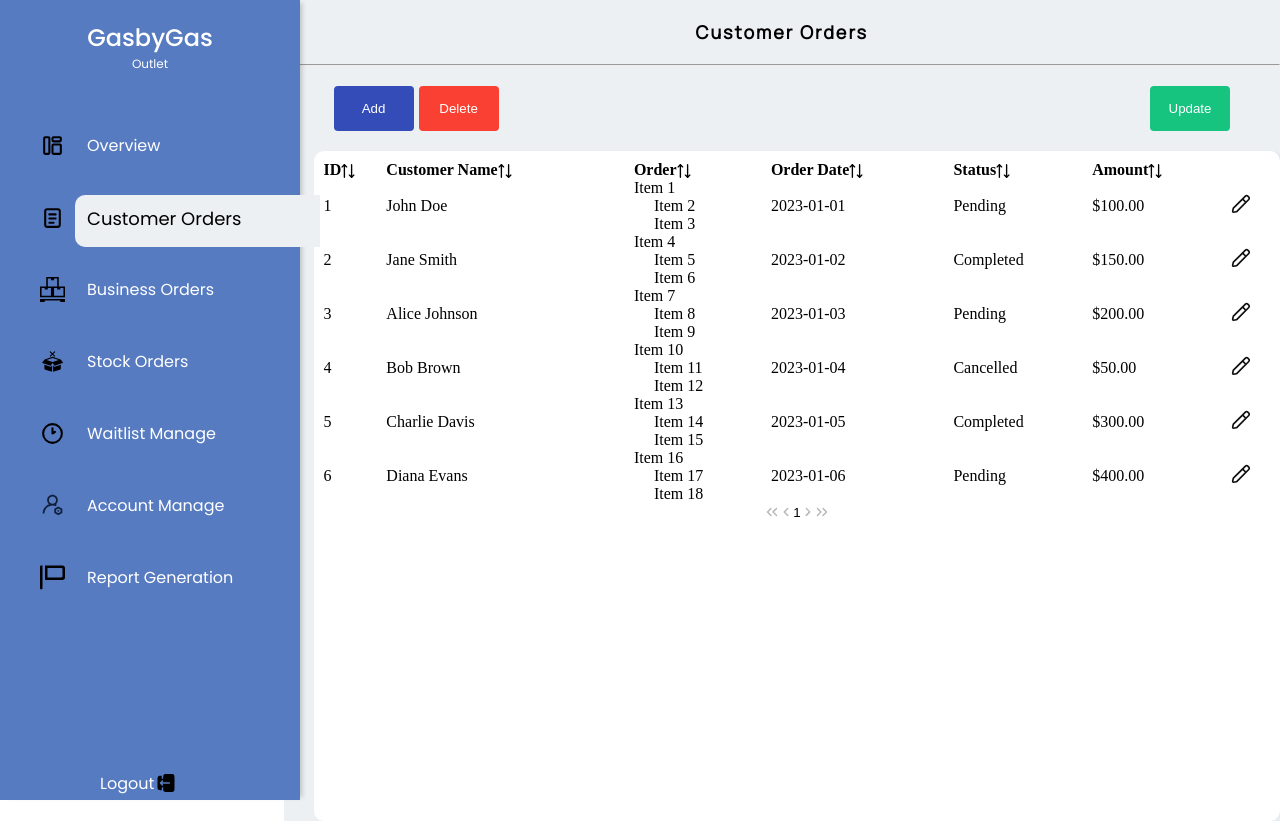
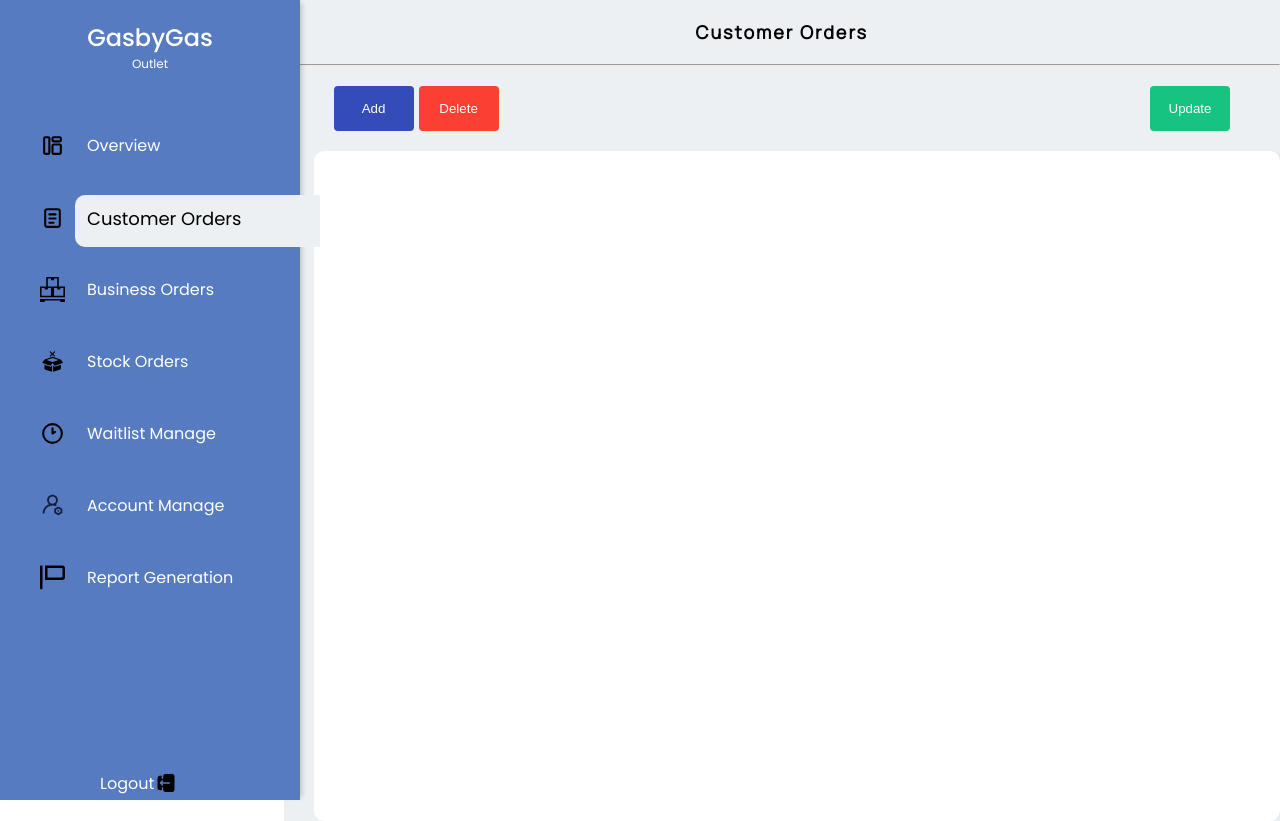
Before and after one commit to krishan44/ASE-Project, a React (Vite) app in the folder GasbyGas/: page / in a window 1280 px wide. Built offline with nearby package versions, Linux system fonts and the light colour scheme.

Commit message:
Remove DataTable implementation and associated CSS styles from customerOrders component

```diff
--- a/GasbyGas/src/Components/OutletManager/customerOrders.jsx
+++ b/GasbyGas/src/Components/OutletManager/customerOrders.jsx
@@ -45,19 +45,7 @@ function customerOrders(){
                             <button className={style.UpdateBtn}>Update</button>
                     </div>
                     <div className={style.table}>
-                        <DataTable value={orders} paginator rows={6}>
-                            <Column field="id" header="ID" sortable></Column>
-                            <Column field="customer_name" header="Customer Name" sortable></Column>
-                            <Column field="order" header="Order" body={orderBodyTemplate} sortable></Column>
-                            <Column field="order_date" header="Order Date" sortable></Column>
-                            <Column field="status" header="Status" sortable></Column>
-                            <Column field="amount" header="Amount" sortable></Column>
-                            <Column header="" body={(rowData) => (
-                                <>
-                                    <img src={edit} alt="edit icon" className={style.editIcon}/>
-                                </>
-                            )}></Column>
-                        </DataTable>
+
                     </div>
                 </div>
             </div>
--- a/GasbyGas/src/Components/OutletManager/customerOrders.module.css
+++ b/GasbyGas/src/Components/OutletManager/customerOrders.module.css
@@ -104,41 +104,3 @@
     height: 20px;
     width: 20px;
 }
-
-.dataTable {
-    width: 100%;
-    border-collapse: collapse;
-}
-
-.dataTable th, .dataTable td {
-    padding: 10px;
-    text-align: left;
-    border-bottom: 1px solid #ddd;
-}
-
-.dataTable th {
-    background-color: #f2f2f2;
-    font-weight: bold;
-}
-
-.dataTable tr:hover {
-    background-color: #f5f5f5;
-}
-
-.orderItems {
-    display: flex;
-    flex-direction: column;
-}
-
-.orderItem {
-    margin-bottom: 5px;
-}
-
-.firstOrderItem {
-    text-align: left;
-}
-
-.otherOrderItems {
-    text-align: left;
-    padding-left: 20px;
-}
```
